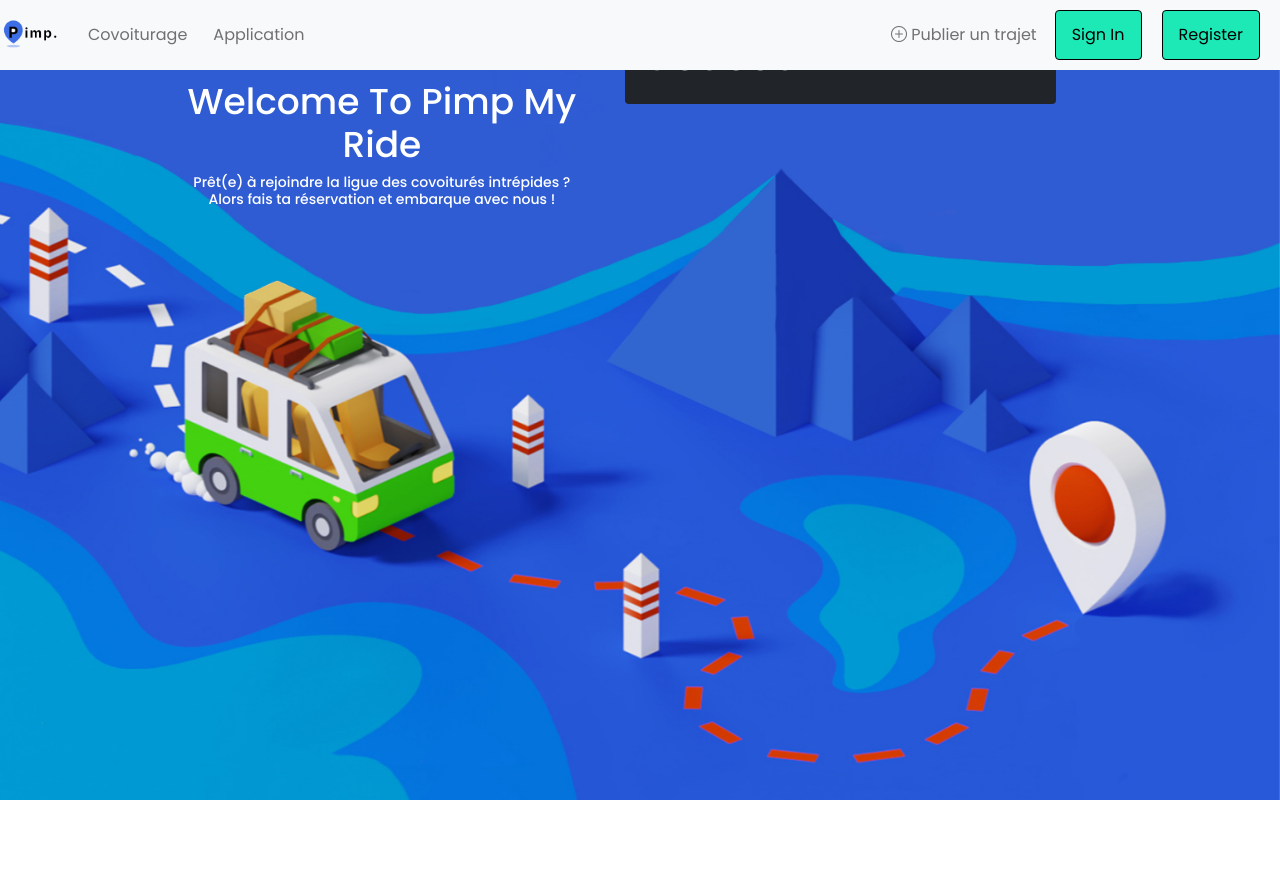
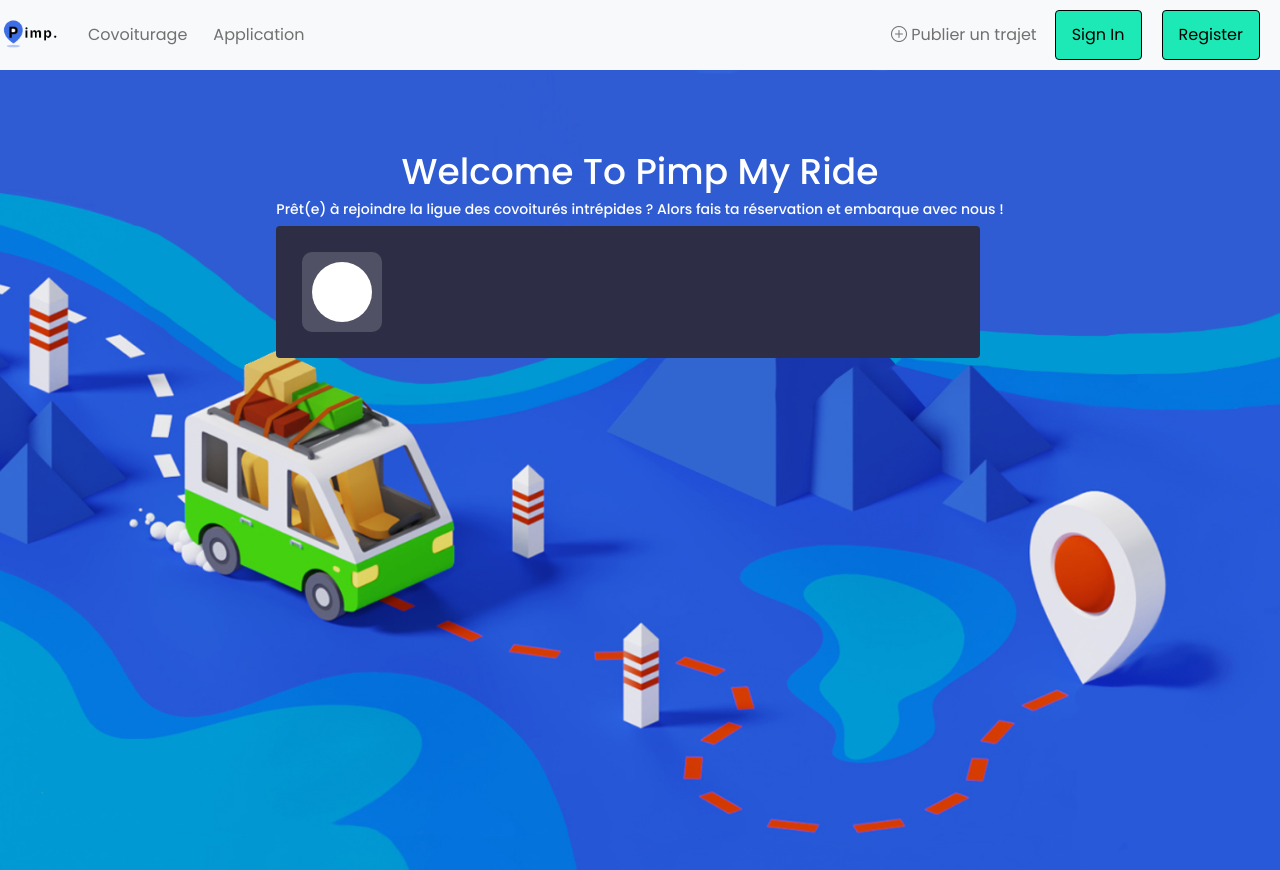
Before and after one commit to DjeelK/Projet_Pimp_My_Ride, a React (Create React App) app: page / in a window 1280 px wide. Before the commit the page ends 800 px from the top, so only its background shows below. Built offline with nearby package versions, Linux system fonts and the light colour scheme.

Commit message:
add barre search, création des boutons icones

```diff
--- /dev/null
+++ b/src/components/IconeLocalisation.jsx
@@ -0,0 +1,23 @@
+import React from 'react';
+import '../css/IconeLocalisation.css';
+
+const IconeLocalisation = () => {
+  return (
+    <div className="icon-container">
+      <div className="icon-wrapper">
+        <svg
+          width="40"
+          height="40"
+          viewBox="0 0 40 40"
+          xmlns="http://www.w3.org/2000/svg"
+          fill="#ffffff" /* Couleur de l'icône en blanc */
+        >
+          {/* Insérez ici le code SVG de votre logo */}
+          <circle cx="20" cy="20" r="15" />
+        </svg>
+      </div>
+    </div>
+  );
+};
+
+export default IconeLocalisation;
--- a/src/components/MainPage.jsx
+++ b/src/components/MainPage.jsx
@@ -1,6 +1,7 @@
 import React from 'react';
 import '../css/MainPage.css';
 import SearchBar from './SearchBar';
+import IconeLocalisation from './IconeLocalisation';
 
 const MainPage = () => {
   return (
@@ -9,8 +10,8 @@ const MainPage = () => {
         <div className="main-content">
           <h1 className="title_appli">Welcome To Pimp My Ride</h1>
           <h4 className="description_appli"> Prêt(e) à rejoindre la ligue des covoiturés intrépides ? Alors fais ta réservation et embarque avec nous !</h4>
+          <SearchBar/>
         </div>
-        <SearchBar/>
       </div>
     </div>
   );
--- a/src/components/SearchBar.jsx
+++ b/src/components/SearchBar.jsx
@@ -1,15 +1,17 @@
 import React from 'react';
+import '../css/SearchBar.css'
+import IconeLocalisation from './IconeLocalisation';
 
 const SearchBar = () => {
-    return(
-        <div className="container">
-        <div className="my-3 row">
-          <div className="col-10 offset-1 rounded bg-dark p-3 text-light">
-            <h1>Coucou</h1>
-          </div>
+  return (
+    <div className="container col-12">
+      <div className="row justify-content-center align-items-center vh-100 col-12">
+        <div className="rounded p-3 text-light text-center" id="bar_search">
+          <IconeLocalisation/>
         </div>
-        </div>
-    )
-}
+      </div>
+    </div>
+  );
+};
 
 export default SearchBar;
--- /dev/null
+++ b/src/css/IconeLocalisation.css
@@ -0,0 +1,25 @@
+
+.icon-container {
+  display: flex;
+  justify-content: center;
+  align-items: center;
+  width: 100px; /* Ajustez la taille du carré transparent */
+  height: 100px; /* Ajustez la taille du carré transparent */
+  background-color: transparent; /* Fond transparent */
+}
+
+.icon-wrapper {
+  background-color: rgba(255, 255, 255, 0.171); /* Couleur de fond transparente */
+  width: 80px; /* Ajustez la taille de l'icône */
+  height: 80px; /* Ajustez la taille de l'icône */
+  display: flex;
+  justify-content: center;
+  align-items: center;
+  border-radius: 10px; /* Bords arrondis */
+}
+
+.icon-wrapper svg {
+  width: 100%; /* Remplissez complètement l'espace du conteneur */
+  height: 100%;
+  fill: #ffffff; /* Couleur de l'icône en blanc */
+}
--- a/src/css/MainPage.css
+++ b/src/css/MainPage.css
@@ -5,6 +5,7 @@
   padding:0;
   box-sizing: border-box;
   font-family: 'Poppins', sans-serif;
+  overflow: hidden;
 
 }
 .container-fluid {
--- a/src/css/NavigationBar.css
+++ b/src/css/NavigationBar.css
@@ -1,8 +1,6 @@
 .navbar {
     margin: 0;
     padding: 0;
-    position: absolute;
-    width: -webkit-fill-available;
   }
 
   .navbar-brand {
--- a/src/css/SearchBar.css
+++ b/src/css/SearchBar.css
@@ -0,0 +1,23 @@
+/* styles.css (ou le nom de votre fichier CSS externe) */
+
+#bar_search {
+  background-color: #2d2d46;
+  border-radius: 50%;
+  margin-bottom: 800px;
+}
+
+.title_bar_search {
+  margin-bottom: 10px;
+}
+
+.rounded {
+  border-radius: 15px;
+}
+
+.bg-dark {
+  background-color: #ff0000;
+}
+
+.text-light {
+  color: #ffffff;
+}
```
Also changed, not shown: src/assets/localisation.svg (added).
